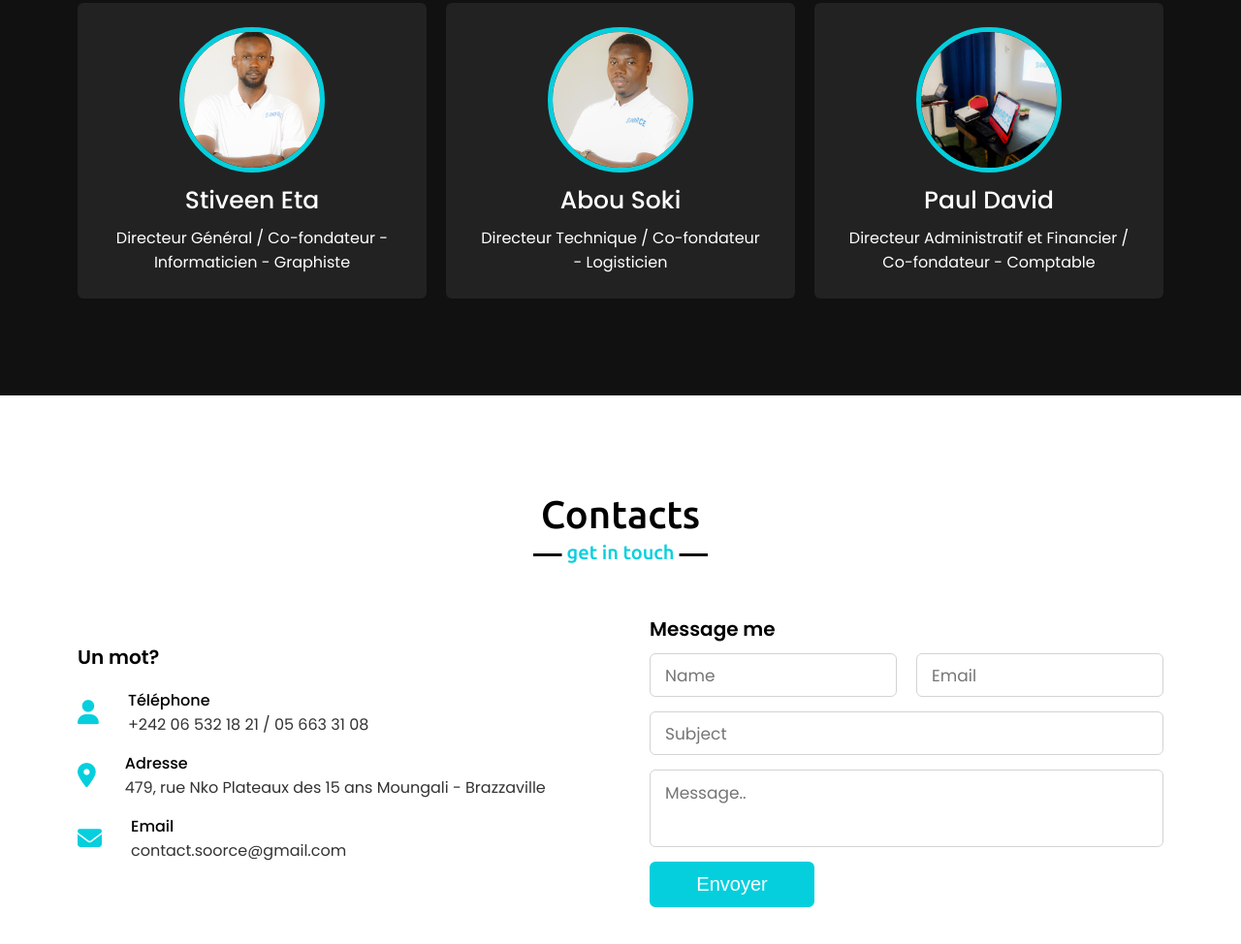
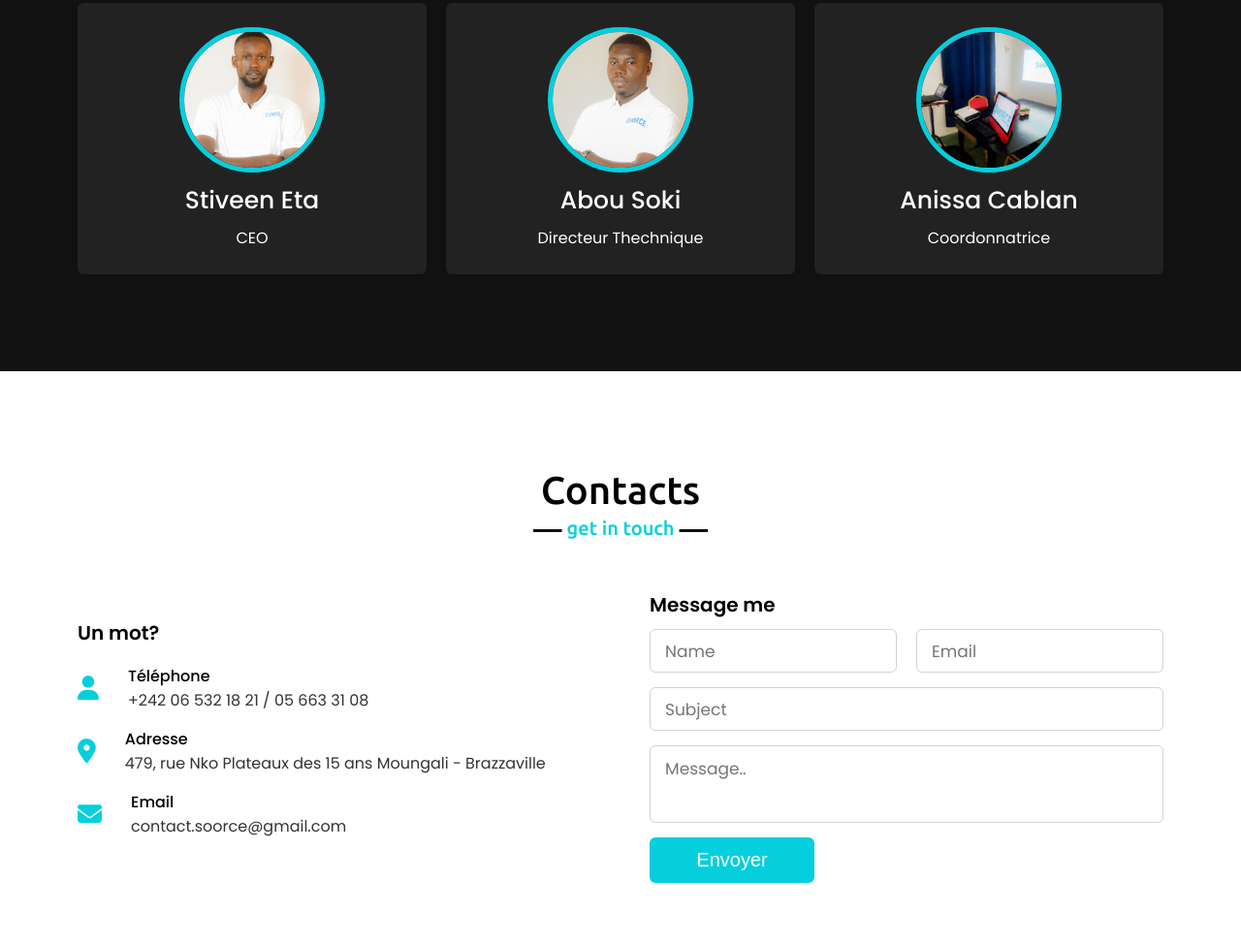
Before and after one commit to stiveeneta/SOORCE, a plain HTML site: page index.html in a window 1280 px wide. Shown: the part 2328-3302 px from the top of the page at 97% size. Drawn offline with nearby package versions, Linux system fonts and the light colour scheme.

Commit message:
Update index.html

```diff
--- a/index.html
+++ b/index.html
@@ -103,21 +103,21 @@
                     <div class="box">
                         <img src="images/stiveen.JPG" alt="">
                         <div class="text">Stiveen Eta</div>
-                        <p>Directeur Général / Co-fondateur - Informaticien - Graphiste</p>
+                        <p>CEO</p>
                     </div>
                 </div>
                 <div class="card">
                     <div class="box">
                         <img src="images/abou.JPG" alt="">
                         <div class="text">Abou Soki</div>
-                        <p>Directeur Technique / Co-fondateur - Logisticien</p>
+                        <p>Directeur Thechnique</p>
                     </div>
                 </div>
                 <div class="card">
                     <div class="box">
                         <img src="images/paul.jpg" alt="">
-                        <div class="text">Paul David</div>
-                        <p>Directeur Administratif et Financier / Co-fondateur - Comptable</p>
+                        <div class="text">Anissa Cablan</div>
+                        <p>Coordonnatrice</p>
                     </div>
                 </div>
 
```
